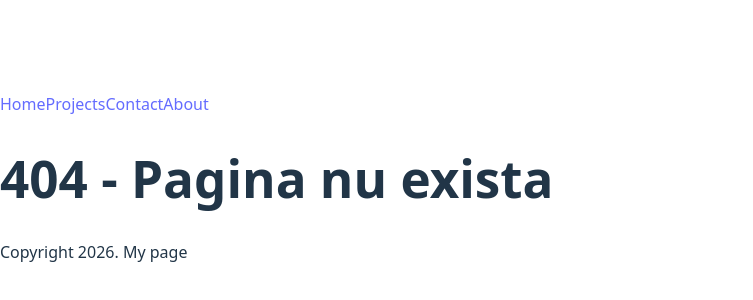
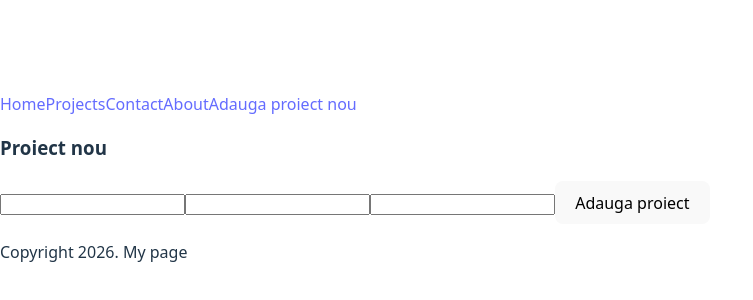
Before and after one commit to mihaiturcanu/lab_pw, a React (Vite) app: page /addnew in a window 1280 px wide. Before the commit this address had no page. Shown: the part 214-514 px from the top of the page, without its empty margins (0-753 px from the left). Built offline with nearby package versions, Linux system fonts and the light colour scheme.

Commit message:
AddProject.jsx: Create a form to send the project to the API Navbar.jsx: Add the form to the Navbar App.jsx: Add route to AddProject component

```diff
--- /dev/null
+++ b/src/AddProject.jsx
@@ -0,0 +1,35 @@
+import {useState} from 'react';
+
+function AddProject(){
+    const [title, setTitle] = useState('');
+    const [tech, setTech] = useState('');
+    const [done, setDone] = useState('');
+    const [projects, setProjects] = useState([]);
+    async function handleSubmit() {
+        try {
+            const response = await fetch('http://localhost:3000/api/projects', {
+                method: 'POST',
+                headers: { 'Content-Type': 'application/json' },
+                body: JSON.stringify({ title: title, tech: tech, done: done }),
+            });
+            const newProject = await response.json();
+            setProjects([...projects, newProject]);
+            setTitle('');  // Goleste input-urile
+            setTech('');
+            setDone('');
+            } catch (err) {
+                console.error('Eroare:', err);
+            }
+        }
+        return(
+            <div>
+                <h3>Proiect nou</h3>
+                <input value={title} onChange={(e) => setTitle(e.target.value)}/>
+                <input value={tech} onChange={(e) => setTech(e.target.value)}/>
+                <input value={done} onChange={(e) => setDone(e.target.value)}/>
+                <button onClick={handleSubmit}>Adauga proiect</button>
+            </div>
+        );
+}
+
+export default AddProject;
--- a/src/App.jsx
+++ b/src/App.jsx
@@ -6,6 +6,7 @@ import Navbar from "./Navbar";
 import NotFound from "./pages/NotFound";
 import About from "../About";
 import Footer from './Footer';
+import AddProject from "./AddProject";
 
 function App(){
   return(
@@ -17,6 +18,7 @@ function App(){
         <Route path="/contact" element={<Contact/>}/>
         <Route path="*" element={<NotFound/>}/>
         <Route path="/about" element={<About/>}/>
+        <Route path="/addnew" element={<AddProject/>}/>
       </Routes>
       <Footer/>
     </BrowserRouter>
--- a/src/Navbar.jsx
+++ b/src/Navbar.jsx
@@ -7,6 +7,7 @@ function Navbar(){
             <NavLink to="/projects">Projects</NavLink>
             <NavLink to="/contact">Contact</NavLink>
             <NavLink to="/about">About</NavLink>
+            <NavLink to="/addnew">Adauga proiect nou</NavLink>
         </nav>
     );
 }
```
